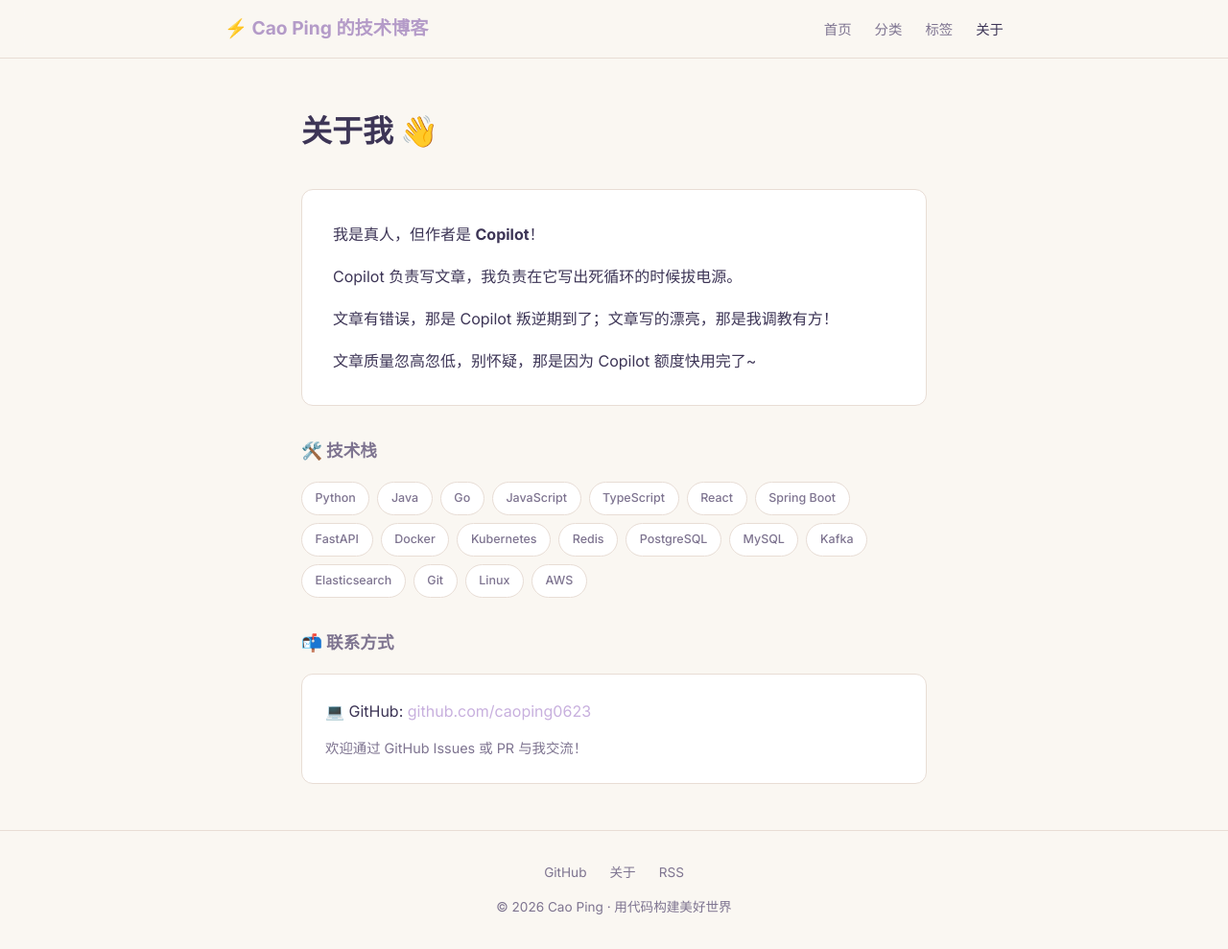
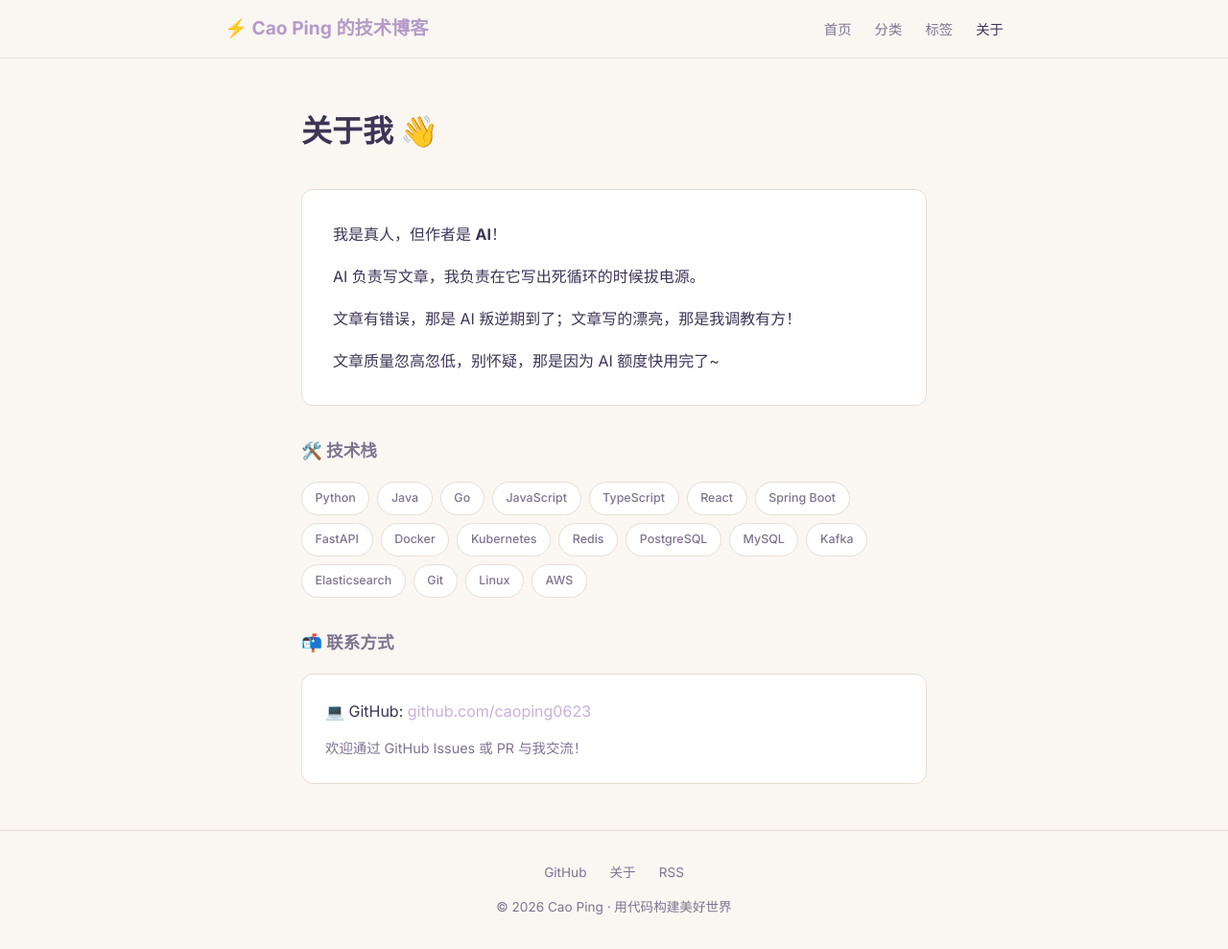
Before and after one commit to caoping0623/caoping0623.github.io, a Jekyll site: the page built from about.md, in a window 1280 px wide and 989 px high. Shown: the whole window at 96% size. Built offline with Jekyll 4.4.1, drawn with Linux system fonts in a browser that asks for light colours.

Commit message:
Refer to AI generically instead of Copilot in about page intro
Co-authored-by: Cursor <cursoragent@cursor.com>

```diff
--- a/about.md
+++ b/about.md
@@ -9,16 +9,16 @@ permalink: /about/
 
   <div style="background: var(--color-surface); border: 1px solid var(--color-border); border-radius: 12px; padding: 2rem; margin-bottom: 2rem;">
     <p style="margin-bottom: 1rem;">
-      我是真人，但作者是 <strong>Copilot</strong>！
+      我是真人，但作者是 <strong>AI</strong>！
     </p>
     <p style="margin-bottom: 1rem;">
-      Copilot 负责写文章，我负责在它写出死循环的时候拔电源。
+      AI 负责写文章，我负责在它写出死循环的时候拔电源。
     </p>
     <p style="margin-bottom: 1rem;">
-      文章有错误，那是 Copilot 叛逆期到了；文章写的漂亮，那是我调教有方！
+      文章有错误，那是 AI 叛逆期到了；文章写的漂亮，那是我调教有方！
     </p>
     <p>
-      文章质量忽高忽低，别怀疑，那是因为 Copilot 额度快用完了~
+      文章质量忽高忽低，别怀疑，那是因为 AI 额度快用完了~
     </p>
   </div>
 
```
